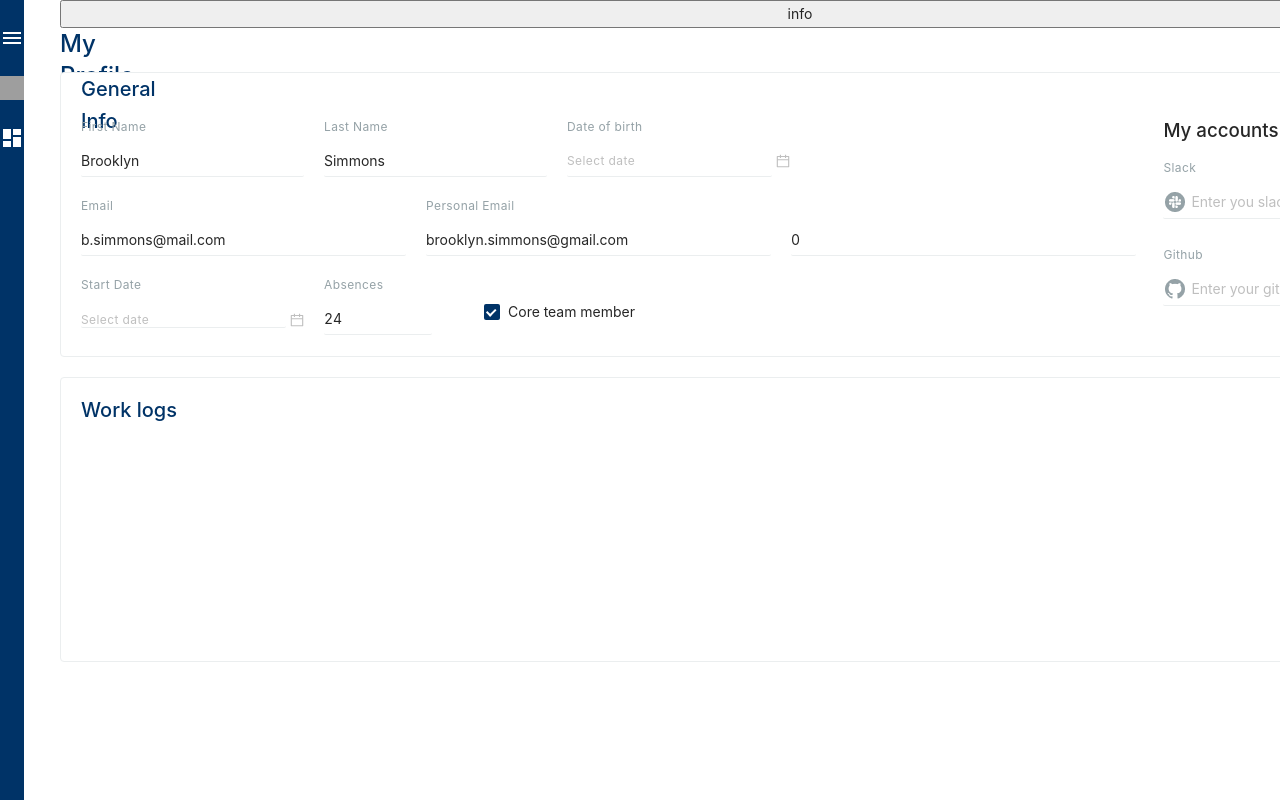
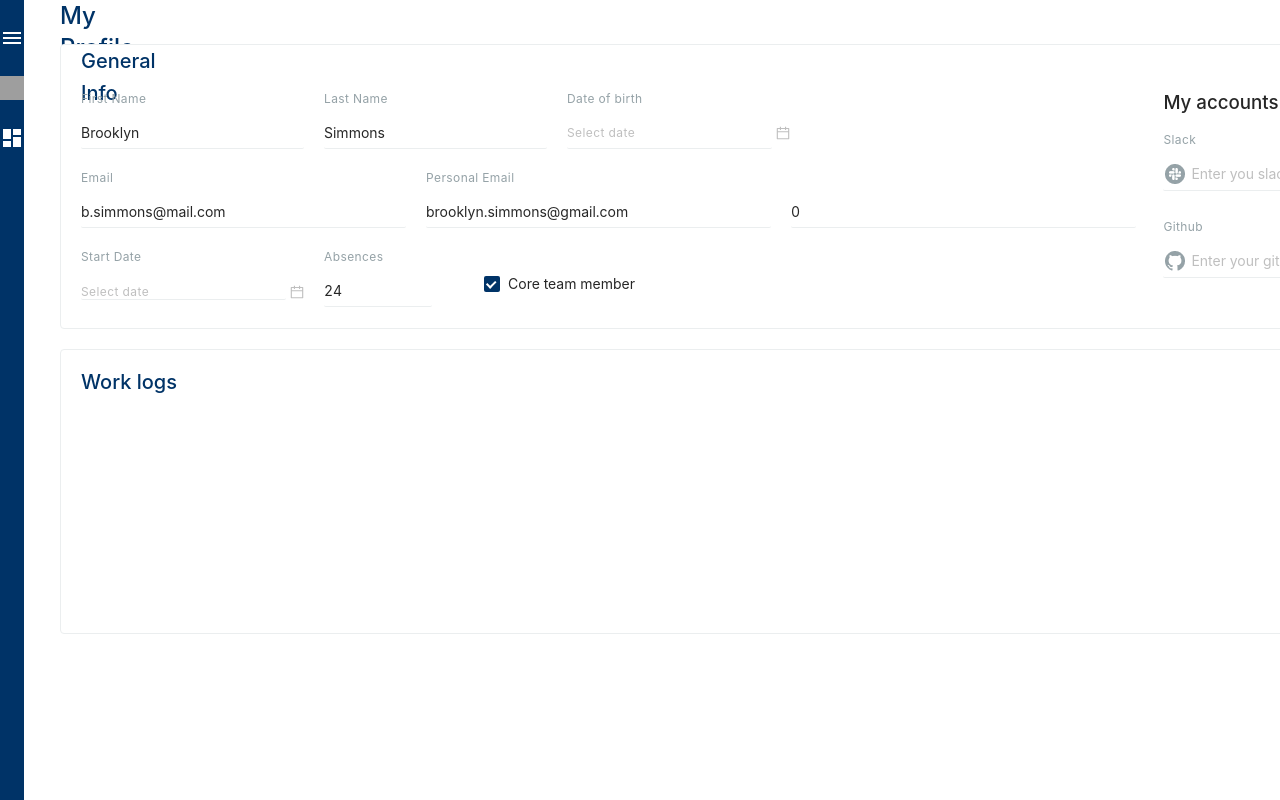
Before and after one commit to Ihorzd/apow, a React (Create React App) app: page /profile in a window 1280 px wide. Shown: the top 800 px of the page. Built offline with nearby package versions, Linux system fonts and the light colour scheme; no server answers; grey boxes are pictures that could not be loaded.

Commit message:
fix button in profile

```diff
--- a/src/Components/profile/Profile.tsx
+++ b/src/Components/profile/Profile.tsx
@@ -33,12 +33,8 @@ const Profile: FC = () => {
     const onFinishFailed = () => {
         message.error('Submit failed!');
     };
-    const config = {
-        rules: [{ type: 'object' as const, required: true, message: 'Please select time!' }],
-    };
-    const myFunc = () =>{
 
-    }
+
     useEffect(()=>{
         dispatch(getUserInfo())
     },[])
@@ -48,7 +44,7 @@ const Profile: FC = () => {
         <div className='profileContainer'>
             <Menu />
             <div className='profile'>
-                <button onClick={()=>myFunc()}>info</button>
+
                 <h3 className="profile__header">My Profile</h3>
                 <div className="gtneralInfo">
                     <h4 className="gtneralInfo__header">General Info</h4>
```
